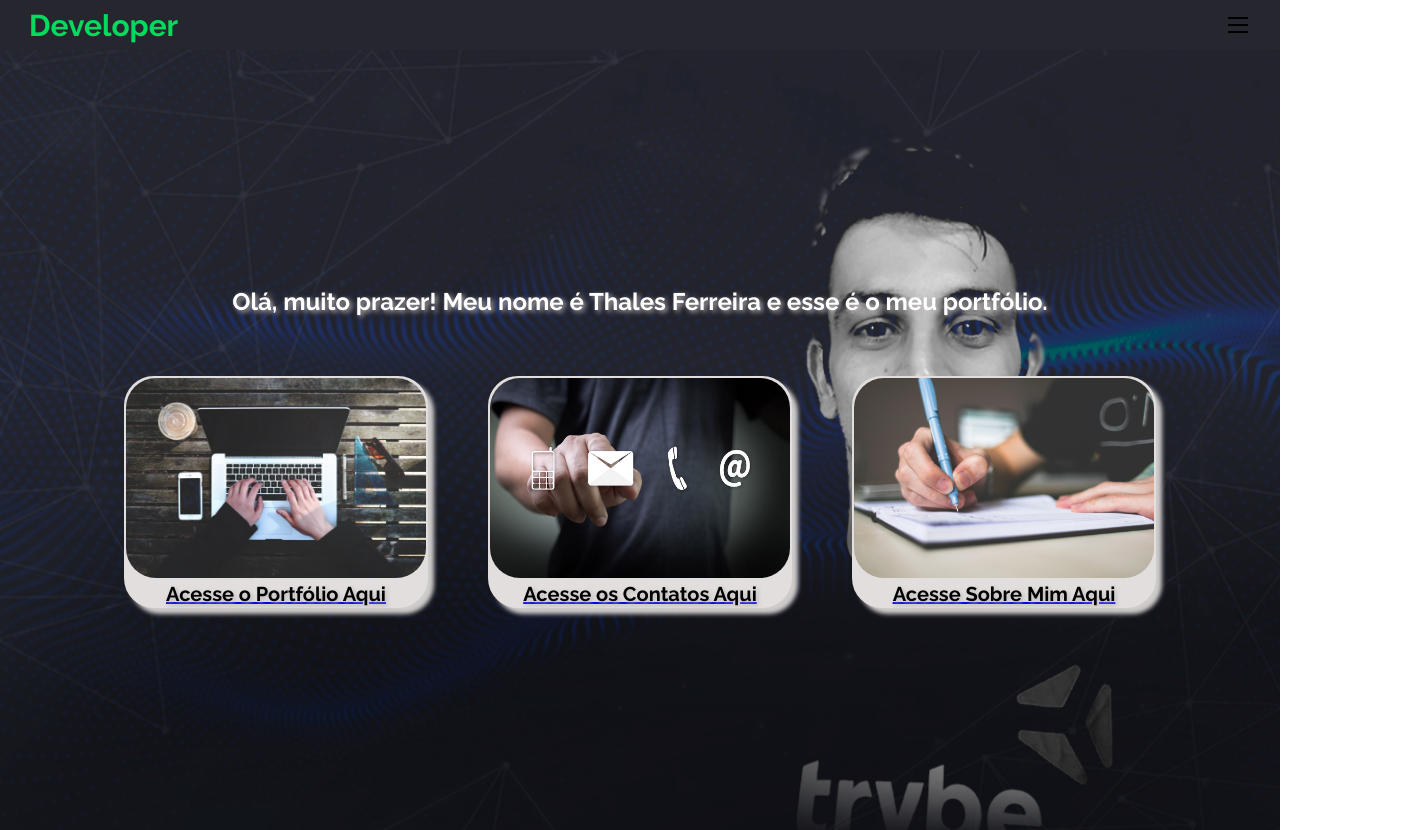
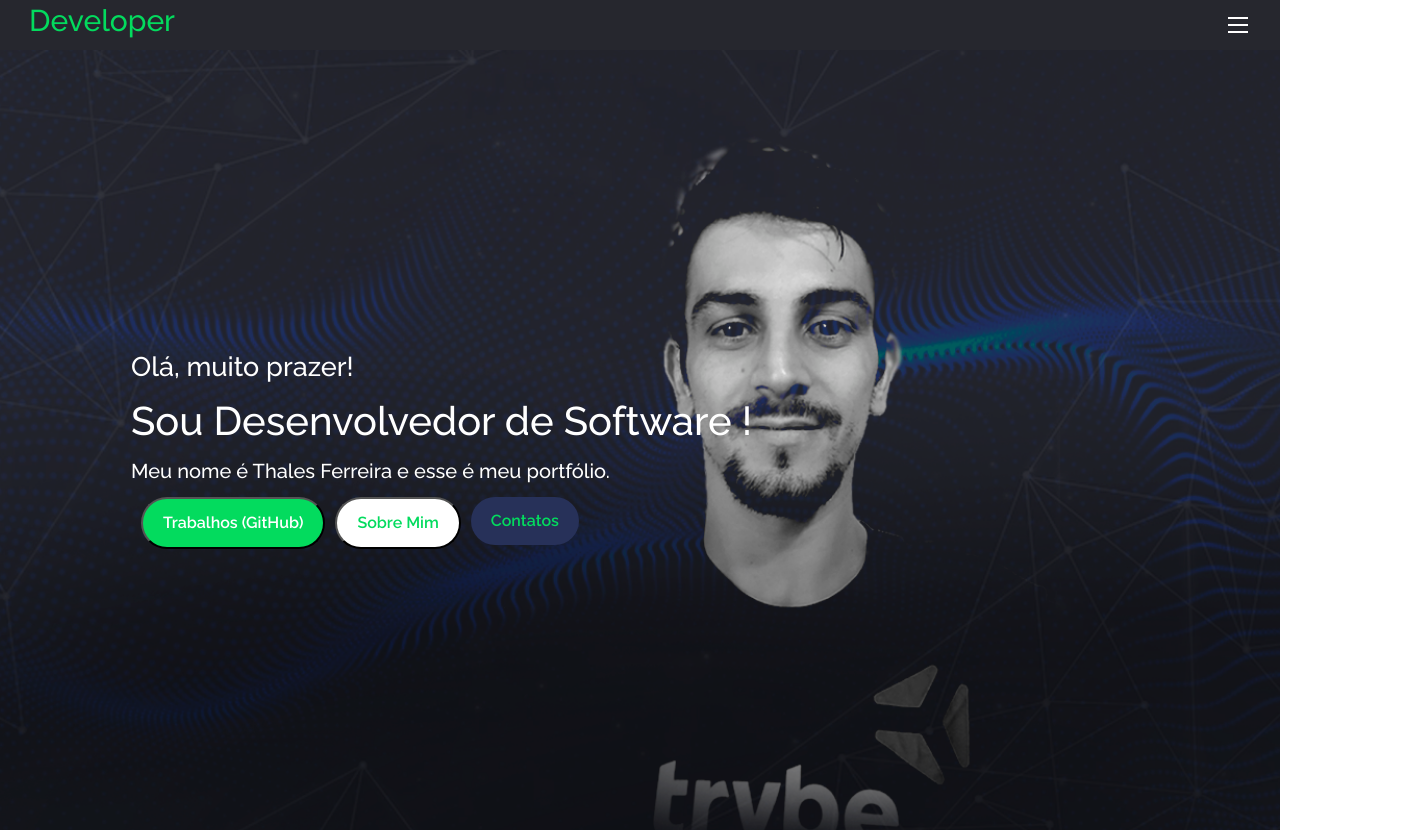
Before and after one commit to ThalesDFerreira/ThalesDFerreira.github.io, a React (Create React App) app: page / in a window 1280 px wide. Shown: the top 830 px of the page, 1408 px wide, since content can reach past the window. Built offline with nearby package versions, Linux system fonts and the light colour scheme.

Commit message:
Modificações estilo no Header e Home

```diff
--- a/public/index.html
+++ b/public/index.html
@@ -9,12 +9,17 @@
   <meta name="description" content="Web site created using create-react-app" />
   <link rel="android-icon" href="./android-icon-192x192.png" />
   <link rel="manifest" href="./manifest.json" />
+  <link href="https://cdn.jsdelivr.net/npm/bootstrap@5.2.0-beta1/dist/css/bootstrap.min.css" rel="stylesheet"
+    integrity="sha384-0evHe/X+R7YkIZDRvuzKMRqM+OrBnVFBL6DOitfPri4tjfHxaWutUpFmBp4vmVor" crossorigin="anonymous">
   <title>Meu Portifólio</title>
 </head>
 
 <body>
   <noscript>You need to enable JavaScript to run this app.</noscript>
   <div id="root"></div>
+  <script src="https://cdn.jsdelivr.net/npm/bootstrap@5.2.0-beta1/dist/js/bootstrap.bundle.min.js"
+    integrity="sha384-pprn3073KE6tl6bjs2QrFaJGz5/SUsLqktiwsUTF55Jfv3qYSDhgCecCxMW52nD2"
+    crossorigin="anonymous"></script>
 </body>
 
 </html>
--- a/src/App.js
+++ b/src/App.js
@@ -5,6 +5,7 @@ import Home from './pages/Home';
 import Projetos from './pages/Projetos';
 import Contatos from './pages/Contatos';
 import SobreMim from './pages/SobreMim';
+import Redirects from './pages/Redirects';
 
 class App extends Component {
   render() {
@@ -12,9 +13,10 @@ class App extends Component {
       <BrowserRouter>
         <Switch>
           <Route exact path="/" component={Home} />
-          <Route exact path="/projects" component={Projetos} />
-          <Route exact path="/contacts" component={Contatos} />
-          <Route exact path="/aboult" component={SobreMim} />
+          <Route path="/redirect" component={Redirects} />
+          <Route path="/projects" component={Projetos} />
+          <Route path="/contacts" component={Contatos} />
+          <Route path="/aboult" component={SobreMim} />
         </Switch>
       </BrowserRouter>
     );
--- a/src/components/Header.css
+++ b/src/components/Header.css
@@ -7,6 +7,10 @@
 h3 {
   font-size: 30px;
   color: rgb(3, 219, 94);
+}
+
+#hamburger {
+  color: white;
 }
 
 #header {
@@ -92,3 +96,7 @@ h3 {
   transform: rotate(-135deg);
   top: -7px;
 }
+
+#link1 {
+  color: rgb(3, 219, 94);
+}
--- a/src/pages/Contatos.css
+++ b/src/pages/Contatos.css
@@ -13,7 +13,7 @@
 
 .text {
   color: white;
-  text-shadow: rgb(188, 182, 182) 0.1em 0.1em 0.2em;
+  /* text-shadow: rgb(188, 182, 182) 0.1em 0.1em 0.2em; */
   margin: 25px;
   display: flex;
   justify-content: center;
--- a/src/pages/Home.css
+++ b/src/pages/Home.css
@@ -12,33 +12,92 @@ body {
 
 .container-main {
   background-image: url(../assets/background1.png);
-  /* background-repeat: no-repeat; */
   background-size: cover;
-  /* background-position: center top; */
   width: 100%;
   min-height: 100vh;
-  /* height: 100%; */
   color: white;
   text-align: center;
   display: flex;
   flex-direction: column;
   justify-content: center;
   align-items: center;
+  background-repeat: no-repeat;
+  background-position: right;
 }
 
-.text {
-  color: white;
-  text-shadow: rgb(188, 182, 182) 0.1em 0.1em 0.2em;
-  margin: 25px;
+#container-div-main {
   display: flex;
-  justify-content: center;
+  flex-direction: column;
+  align-items: flex-start;
+  margin-left: 20%;
 }
 
-.div-container-conteudo {
+#text1 {
+  font-size: 27px;
+  padding: 3px;
+}
+
+#text2 {
+  font-size: 40px;
+  padding: 3px;
+}
+
+#text3 {
+  font-size: 20px;
+  padding: 3px;
+}
+
+.div-container-redirects {
   display: flex;
   flex-flow: row nowrap;
   justify-content: center;
-  margin-top: 30px;
+  padding: 3px;
+}
+
+#btn-works {
+  border-radius: 40px;
+  background-color: rgb(3, 219, 94);
+  color: white;
+  margin-left: 10px;
+  font-weight: 550;
+  padding: 12px 20px;
+}
+
+#btn-works:hover {
+  background-color: rgb(15, 138, 66);
+  color: rgb(3, 219, 94);
+  box-shadow: none;
+}
+
+#btn-aboult {
+  border-radius: 40px;
+  background-color: white;
+  color: rgb(3, 219, 94);
+  margin-left: 10px;
+  font-weight: 550;
+  padding: 12px 20px;
+}
+
+#btn-aboult:hover {
+  background-color: rgb(3, 219, 94);
+  color: white;
+  box-shadow: none;
+}
+
+#btn-contacts {
+  border-radius: 40px;
+  background-color: rgb(39, 49, 89);
+  color: rgb(3, 219, 94);
+  margin-left: 10px;
+  border: rgb(3, 219, 94);
+  font-weight: 550;
+  padding: 12px 20px;
+}
+
+#btn-contacts:hover {
+  background-color: rgb(3, 219, 94);
+  color: rgb(39, 49, 89);
+  box-shadow: none;
 }
 
 .links-conteudo {
@@ -63,10 +122,3 @@ body {
   text-shadow: rgb(188, 182, 182) 0.1em 0.1em 0.2em;
   text-decoration: none;
 }
-
-.image-cards {
-  border-radius: 30px;
-  width: 300px;
-  height: 200px;
-  text-decoration: none;
-}
--- a/src/pages/Home.js
+++ b/src/pages/Home.js
@@ -2,9 +2,6 @@ import React from 'react';
 import { Link } from 'react-router-dom';
 import Header from '../components/Header';
 import "./Home.css";
-import LogoProjects from '../assets/projetos.jpg';
-import LogoContats from '../assets/contatos.jpg';
-import LogoAboult from '../assets/aboult.jpg';
 
 class Home extends React.Component {
   render() {
@@ -12,27 +9,30 @@ class Home extends React.Component {
       <div>
         <Header />
         <main className="container-main">
-          <div id="container-div-main">
+          <div className="col-lg-12" id="container-div-main">
             <div>
-              <h2 className="text" id="text2">Olá, muito prazer! Meu nome é Thales Ferreira e esse é o meu portfólio.</h2>
+              <h2 id="text1">Olá, muito prazer!</h2>
             </div>
-            <div className="div-container-conteudo">
-              <div className="links-conteudo">
-                <Link className="link-cards" to="/projects">
-                  <img className="image-cards" src={LogoProjects} alt="Projetos" />
-                  <h2>Acesse o Portfólio Aqui</h2>
+            <div>
+              <h2 id="text2">Sou Desenvolvedor de Software !</h2>
+            </div>
+            <div>
+              <h2 id="text3">Meu nome é Thales Ferreira e esse é meu portfólio.</h2>
+            </div>
+            <div className="div-container-redirects">
+              <div className="links-redirects">
+                <Link className="link-btn" to="/projects">
+                  <button type="button" id="btn-works">Trabalhos (GitHub)</button>
                 </Link>
               </div>
-              <div className="links-conteudo">
-                <Link className="link-cards" to="/contacts">
-                  <img className="image-cards" src={LogoContats} alt="Contatos" />
-                  <h2>Acesse os Contatos Aqui</h2>
+              <div className="links-redirects">
+                <Link className="link-btn" to="/aboult">
+                  <button type="button" id="btn-aboult">Sobre Mim</button>
                 </Link>
               </div>
-              <div className="links-conteudo">
-                <Link className="link-cards" to="/aboult">
-                  <img className="image-cards" src={LogoAboult} alt="Sobre Mim" />
-                  <h2>Acesse Sobre Mim Aqui</h2>
+              <div className="links-redirects">
+                <Link className="link-btn" to="/projects">
+                  <button type="button" id="btn-contacts">Contatos</button>
                 </Link>
               </div>
             </div>
--- a/src/pages/Projetos.css
+++ b/src/pages/Projetos.css
@@ -13,7 +13,7 @@
 
 .text {
   color: white;
-  text-shadow: rgb(188, 182, 182) 0.1em 0.1em 0.2em;
+  /* text-shadow: rgb(188, 182, 182) 0.1em 0.1em 0.2em; */
   margin: 25px;
   display: flex;
   justify-content: center;
--- /dev/null
+++ b/src/pages/Redirects.css
@@ -0,0 +1,69 @@
+/* @import url('https://fonts.googleapis.com/css2?family=Raleway:ital,wght@0,100;0,200;0,300;0,400;0,500;0,600;0,700;0,800;0,900;1,100;1,200;1,300;1,400;1,500;1,600;1,700;1,800;1,900&display=swap');
+
+* {
+  margin: 0;
+  padding: 0;
+  box-sizing: border-box;
+}
+
+body {
+  font-family: 'Raleway', sans-serif;
+}
+
+.container-main {
+  background-image: url(../assets/background2.png);
+  background-size: cover;
+  width: 100%;
+  min-height: 100vh;
+  color: white;
+  text-align: center;
+  display: flex;
+  flex-direction: column;
+  justify-content: center;
+  align-items: center;
+}
+
+.text {
+  color: white;
+  /* text-shadow: rgb(188, 182, 182) 0.1em 0.1em 0.2em; */
+  /* margin: 25px; */
+  /* display: flex; */
+  /* justify-content: center; */
+/* } */
+/*
+.div-container-conteudo {
+  display: flex;
+  flex-flow: row nowrap;
+  justify-content: center;
+  margin-top: 30px;
+}
+
+.links-conteudo {
+  background-color: rgb(226, 222, 222);
+  border-radius: 30px;
+  border: rgb(226, 222, 222) solid 2px;
+  box-shadow: 6px 6px 4px rgb(206, 203, 203);
+  margin: 30px;
+}
+
+.links-conteudo:hover {
+  background-color: rgba(206, 203, 203, 0.75);
+  box-shadow: none;
+}
+
+.links-conteudo h2 {
+  font-size: 20px;
+  display: flex;
+  flex-flow: row wrap;
+  justify-content: center;
+  color: rgb(0, 0, 0);
+  text-shadow: rgb(188, 182, 182) 0.1em 0.1em 0.2em;
+  text-decoration: none;
+}
+
+.image-cards {
+  border-radius: 30px;
+  width: 300px;
+  height: 200px;
+  text-decoration: none;
+} */
--- /dev/null
+++ b/src/pages/Redirects.js
@@ -0,0 +1,46 @@
+// import React from 'react';
+// import { Link } from 'react-router-dom';
+// import Header from '../components/Header';
+// import "./Redirects.css";
+// import LogoProjects from '../assets/projetos.jpg';
+// import LogoContats from '../assets/contatos.jpg';
+// import LogoAboult from '../assets/aboult.jpg';
+
+// class Home extends React.Component {
+//   render() {
+//     return (
+//       <div>
+//         <Header />
+//         <main className="container-main">
+//           <div id="container-div-main">
+//             <div>
+//               <h2 className="text" id="text2">Olá, muito prazer! Meu nome é Thales Ferreira e esse é o meu portfólio.</h2>
+//             </div>
+//             <div className="div-container-conteudo">
+//               <div className="links-conteudo">
+//                 <Link className="link-cards" to="/projects">
+//                   <img className="image-cards" src={LogoProjects} alt="Projetos" />
+//                   <h2>Acesse o Portfólio Aqui</h2>
+//                 </Link>
+//               </div>
+//               <div className="links-conteudo">
+//                 <Link className="link-cards" to="/contacts">
+//                   <img className="image-cards" src={LogoContats} alt="Contatos" />
+//                   <h2>Acesse os Contatos Aqui</h2>
+//                 </Link>
+//               </div>
+//               <div className="links-conteudo">
+//                 <Link className="link-cards" to="/aboult">
+//                   <img className="image-cards" src={LogoAboult} alt="Sobre Mim" />
+//                   <h2>Acesse Sobre Mim Aqui</h2>
+//                 </Link>
+//               </div>
+//             </div>
+//           </div>
+//         </main>
+//       </div>
+//     );
+//   }
+// }
+
+// export default Home;
--- a/src/pages/SobreMim.css
+++ b/src/pages/SobreMim.css
@@ -35,7 +35,7 @@
 
 .text {
   color: white;
-  text-shadow: rgb(188, 182, 182) 0.1em 0.1em 0.2em;
+  /* text-shadow: rgb(188, 182, 182) 0.1em 0.1em 0.2em; */
   margin: 25px;
   display: flex;
   justify-content: center;
```
